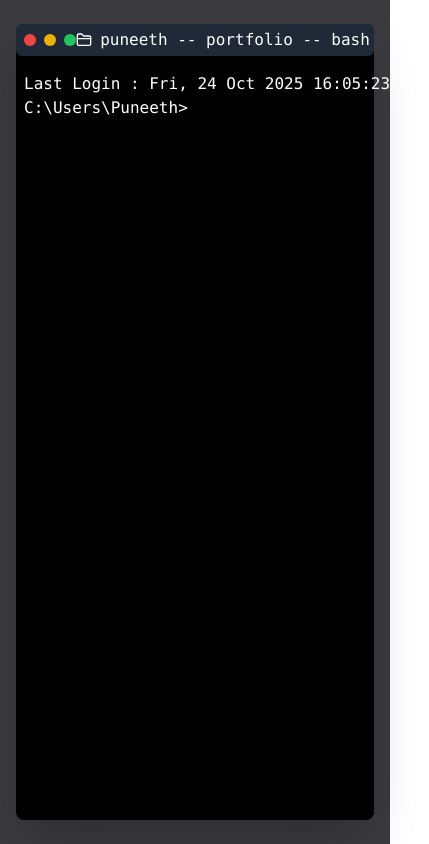
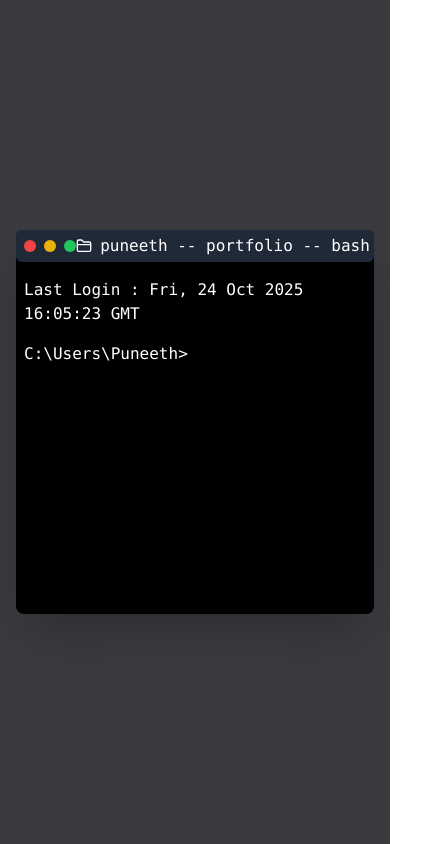
Before and after one commit to nameispuneeth/Portfolio, a React (Vite) app: page / in a window 390 px wide. Shown: the whole page, 429 px wide, since content can reach past the window. Built offline with nearby package versions, Linux system fonts and the light colour scheme.

Commit message:
Added Commands

```diff
--- a/src/Components/Home.jsx
+++ b/src/Components/Home.jsx
@@ -2,15 +2,21 @@ import { useState } from "react"
 import { FolderClosed } from 'lucide-react';
 
 export default function Home() {
-    const commands=new Map();
-
+    const commands = new Map();
+    commands.set("about",
+        "\tHello! This is Puneeth Kumar, currently pursuing my 3rd year of Computer Science Engineering at RGUKT-RK Valley.\nI'm passionate about coding, problem-solving, and building cross-platform applications. I love working with technologies like React Native, JavaScript, and C++.\n" +
+        "Over the past year, I've consistently participated in coding contests on LeetCode and GeeksforGeeks, completed multiple 30-day POTD streaks, and built several small projects while learning development.\n" +
+        "My focus is on mastering DSA, improving problem-solving skills, and creating impactful software products.\n" +
+        "Type 'projects' to see what I've built, or 'skills' to know the technologies I work with!"
+    );
     const [fullScreen, setFullScreen] = useState(false);
     const date = new Date().toUTCString();
 
-    const [history, setHistory] = useState(`Last Login : ${date}`);
+    const [history, setHistory] = useState(`Last Login : ${date}\n`);
     return (
-        <div className={`flex flex-col justify-center items-center h-screen bg-[#3B3B3F] ${fullScreen ? 'p-0' : 'p-4'}`}>
-            <div className={`bg-black h-full w-full ${fullScreen ? 'w-[100%]' : 'm-2 sm:w-[60%] w-[90%]'} text-white font-mono shadow-2xl rounded-lg`}>
+        <div className={`flex flex-col justify-center items-center min-h-screen bg-[#3B3B3F] ${fullScreen ? 'p-0' : 'p-4'}`}>
+            <div className={`bg-black w-full text-white font-mono shadow-2xl rounded-lg
+  ${fullScreen ? 'w-full h-screen m-0' : 'm-2 sm:w-[60%] w-[90%] h-auto min-h-[24rem]'}`}>
                 <div className="bg-gray-800 w-full mb-2 flex items-center justify-between p-1 rounded-md">
                     <div className="flex gap-2">
                         <div className="ml-1 bg-red-500 rounded-full w-3 h-3 cursor-pointer"></div>
@@ -23,19 +29,24 @@ export default function Home() {
                     </div>
                     <div></div>
                 </div>
-                <div className="p-2 text-left">
-                    <pre>{history}</pre>
-                    <div className="flex gap-1">
+                <div className="p-2 text-left mb-10">
+                    <pre className="whitespace-pre-wrap">{history}</pre>
+                    <div className="flex gap-1 mt-4">
                         <h1>{'C:\\Users\\Puneeth> '}</h1>
-                        <input type="text" className="bg-transparent outline-none caret-white text-white font-medium thick-caret" onKeyDown={(e) => {
+                        <input type="text" className="bg-transparent outline-none caret-white text-white font-medium thick-caret w-full" onKeyDown={(e) => {
                             if (e.key === "Enter") {
                                 if (e.target.value === "clear") {
-                                    setHistory(`Last Login : ${date}`);
+                                    setHistory(`Last Login : ${date}\n`);
                                     e.target.value = "";
                                 }
                                 else if (e.target.value.trim() !== "") {
+                                    const currcommand = e.target.value.trim();
                                     const curr = history;
-                                    curr += `\nC:\\Users\\Puneeth> ${e.target.value}`;
+                                    if (commands.has(currcommand)) {
+                                        curr += `\nC:\\Users\\Puneeth> ${e.target.value}\n${commands.get(currcommand)}\n`;
+                                    } else {
+                                        curr += `\nC:\\Users\\Puneeth> ${e.target.value}\nCommand Not Found\n`;
+                                    }
                                     setHistory(curr);
                                     e.target.value = "";
                                 }
```
